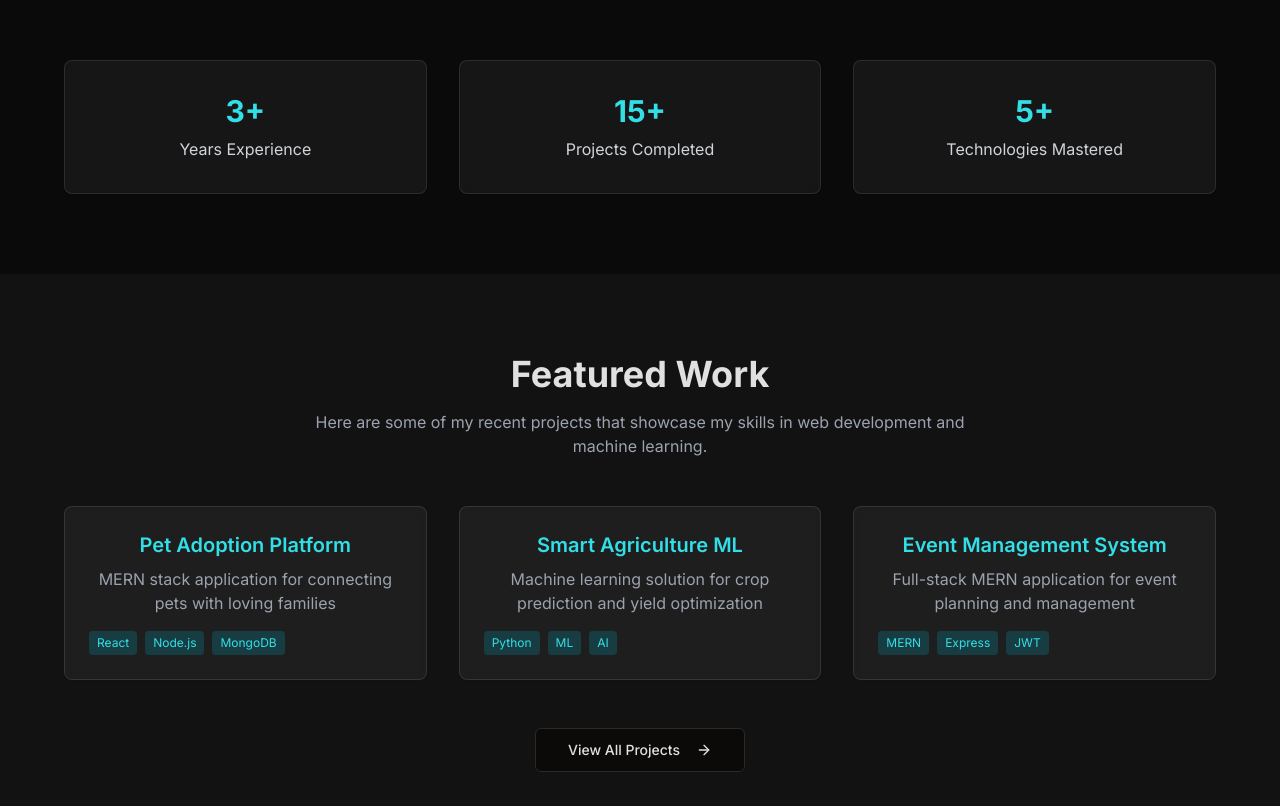
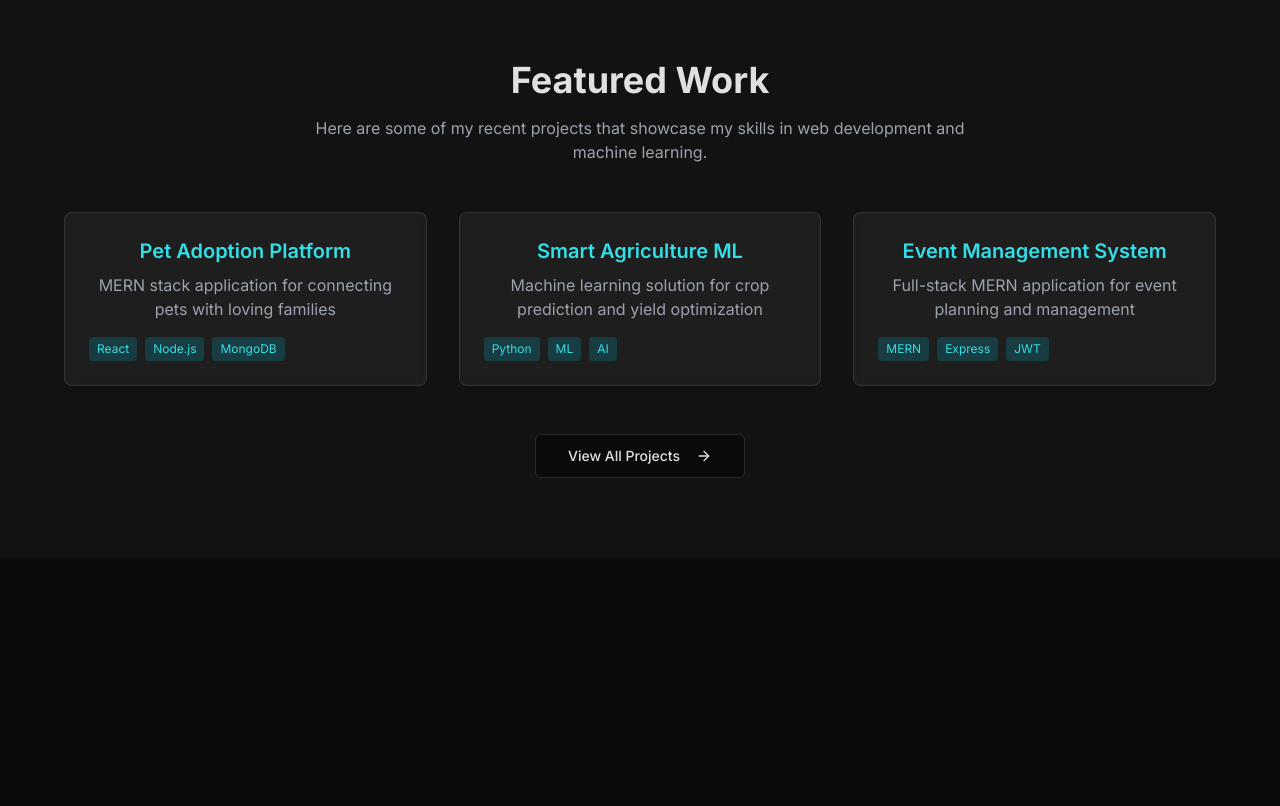
Before and after one commit to Pattabhavyamanasa/manasaportfolio, a React (Vite) app: page / in a window 1280 px wide. Shown: the part 900-1706 px from the top of the page. After the commit the page ends 1458 px from the top, so only its background shows below. Built offline with nearby package versions, Linux system fonts and the light colour scheme.

Commit message:
Visual edit in Lovable
Edited UI in Lovable

```diff
--- a/src/pages/Home.tsx
+++ b/src/pages/Home.tsx
@@ -1,12 +1,9 @@
-
 import { Link } from "react-router-dom";
 import { ArrowRight, Github, Linkedin, Mail, MapPin } from "lucide-react";
 import { Button } from "@/components/ui/button";
 import { Card } from "@/components/ui/card";
-
 export default function Home() {
-  return (
-    <div className="min-h-screen">
+  return <div className="min-h-screen">
       {/* Hero Section */}
       <section className="min-h-screen flex items-center justify-center px-4">
         <div className="max-w-6xl mx-auto text-center">
@@ -36,26 +33,13 @@ export default function Home() {
 
             {/* Social Links */}
             <div className="flex justify-center space-x-6">
-              <a
-                href="https://linkedin.com/in/bhavyamanasa-patta-193647291"
-                target="_blank"
-                rel="noopener noreferrer"
-                className="text-gray-400 hover:text-cyan-400 transition-colors"
-              >
+              <a href="https://linkedin.com/in/bhavyamanasa-patta-193647291" target="_blank" rel="noopener noreferrer" className="text-gray-400 hover:text-cyan-400 transition-colors">
                 <Linkedin className="h-6 w-6" />
               </a>
-              <a
-                href="https://github.com/bhavyamanasa"
-                target="_blank"
-                rel="noopener noreferrer"
-                className="text-gray-400 hover:text-cyan-400 transition-colors"
-              >
+              <a href="https://github.com/bhavyamanasa" target="_blank" rel="noopener noreferrer" className="text-gray-400 hover:text-cyan-400 transition-colors">
                 <Github className="h-6 w-6" />
               </a>
-              <a
-                href="mailto:bhavyamanasap@mail.com"
-                className="text-gray-400 hover:text-cyan-400 transition-colors"
-              >
+              <a href="mailto:bhavyamanasap@mail.com" className="text-gray-400 hover:text-cyan-400 transition-colors">
                 <Mail className="h-6 w-6" />
               </a>
             </div>
@@ -64,24 +48,7 @@ export default function Home() {
       </section>
 
       {/* Quick Stats Section */}
-      <section className="py-20 px-4">
-        <div className="max-w-6xl mx-auto">
-          <div className="grid grid-cols-1 md:grid-cols-3 gap-8">
-            <Card className="glass-effect p-8 text-center">
-              <h3 className="text-3xl font-bold text-cyan-400 mb-2">3+</h3>
-              <p className="text-gray-300">Years Experience</p>
-            </Card>
-            <Card className="glass-effect p-8 text-center">
-              <h3 className="text-3xl font-bold text-cyan-400 mb-2">15+</h3>
-              <p className="text-gray-300">Projects Completed</p>
-            </Card>
-            <Card className="glass-effect p-8 text-center">
-              <h3 className="text-3xl font-bold text-cyan-400 mb-2">5+</h3>
-              <p className="text-gray-300">Technologies Mastered</p>
-            </Card>
-          </div>
-        </div>
-      </section>
+
 
       {/* Featured Work Preview */}
       <section className="py-20 px-4 bg-dark-card/50">
@@ -136,6 +103,5 @@ export default function Home() {
           </Button>
         </div>
       </section>
-    </div>
-  );
+    </div>;
 }
```
